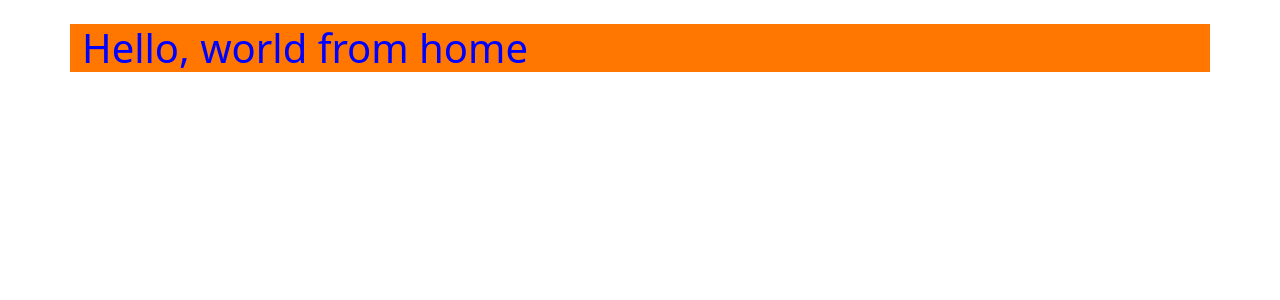
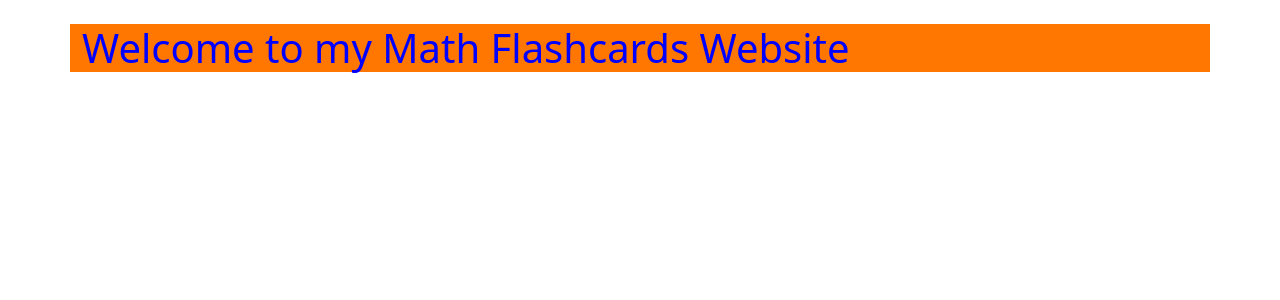
Before and after one commit to KraenzleS/django_flashcards, a Django app: page / in a window 1280 px wide. Shown: the part 56-356 px from the top of the page. Run offline with Django 3.2, Linux system fonts and the light colour scheme.

Commit message:
firstChange

```diff
--- a/website/templates/home.html
+++ b/website/templates/home.html
@@ -2,7 +2,7 @@
 {% block 'content' %}
 
 
-    <h1>Hello, world from home</h1>
+    <h1>Welcome to my Math Flashcards Website</h1>
 
 
 
```
